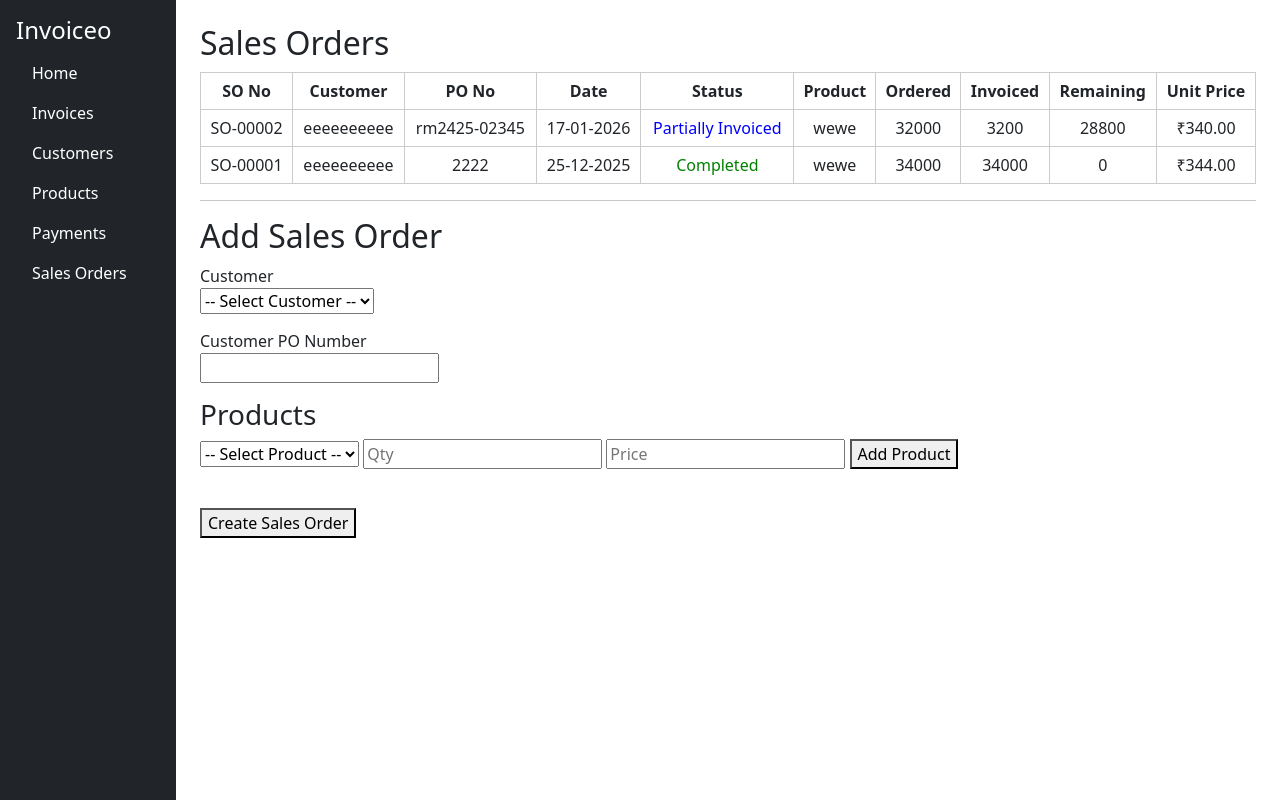
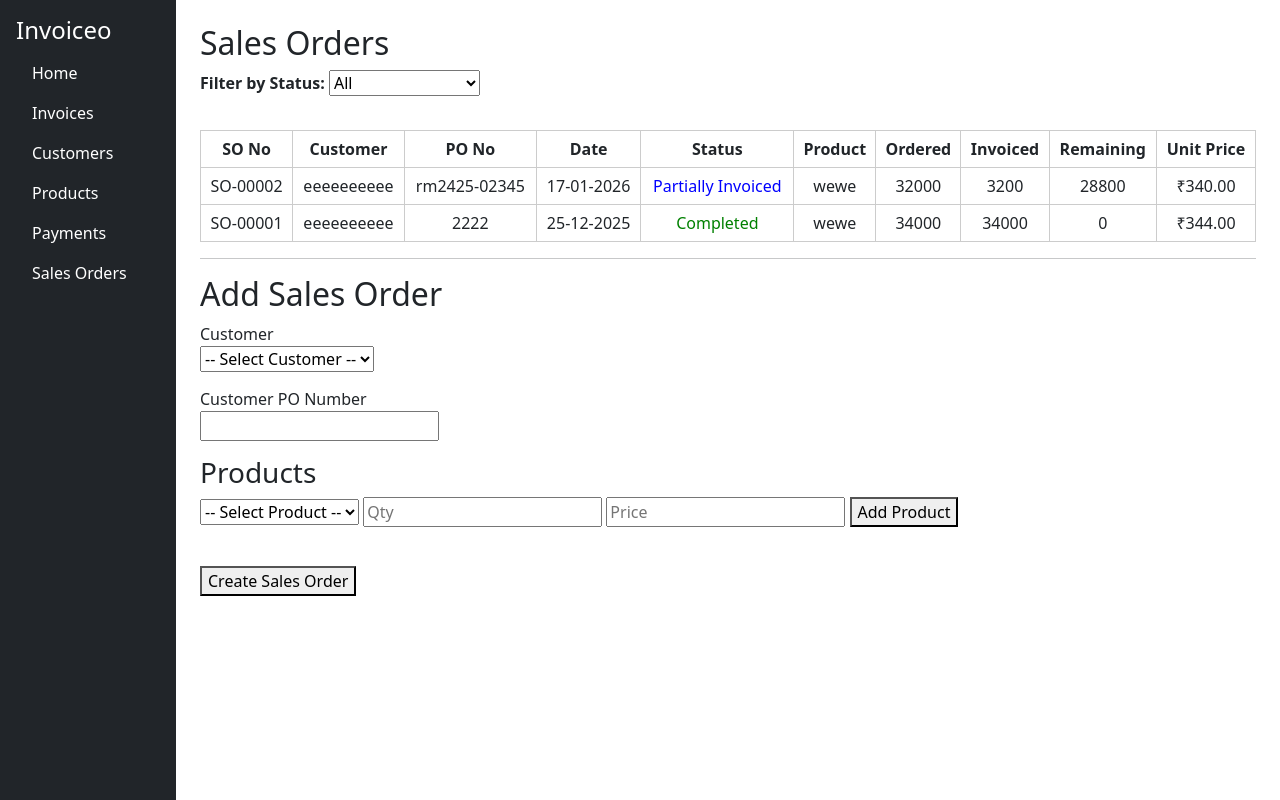
Before and after one commit to 7account13/invoiceo, a Flask app: page /sales_orders in a window 1280 px wide. Run offline with Flask 2, Linux system fonts and the light colour scheme; data comes from the database, SQL or seed files in the repository.

Commit message:
added filter function to sales orders

```diff
--- a/templates/sales_orders.html
+++ b/templates/sales_orders.html
@@ -2,7 +2,15 @@
 {% block content %}
 
 <h2>Sales Orders</h2>
+<label for="statusFilter"><b>Filter by Status:</b></label>
+<select id="statusFilter" onchange="filterStatus()">
+    <option value="all">All</option>
+    <option value="open">Fresh</option>
+    <option value="partially-invoiced">Partially Invoiced</option>
+    <option value="completed">Fulfilled</option>
+</select>
 
+<br><br>
 {% if orders %}
 <table class="so-table">
     <thead>
@@ -114,7 +122,26 @@ function addSOItem() {
     document.getElementById("product_qty").value = "";
     document.getElementById("product_price").value = "";
 }
+
+function filterStatus() {
+    const filter = document.getElementById("statusFilter").value;
+    const rows = document.querySelectorAll(".so-table tbody tr");
+
+    rows.forEach(row => {
+        const statusCell = row.querySelector(".status");
+        if (!statusCell) return;
+
+        const statusClass = statusCell.classList[1]; // open / completed / partially-invoiced
+
+        if (filter === "all" || statusClass === filter) {
+            row.style.display = "";
+        } else {
+            row.style.display = "none";
+        }
+    });
+}
 </script>
+
 
 <style>
 .so-table {
```
